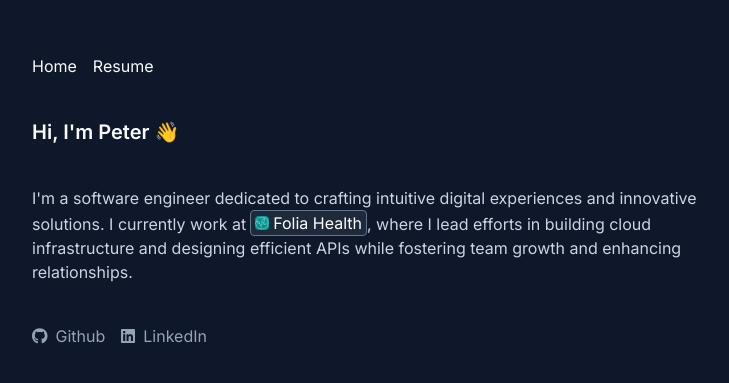
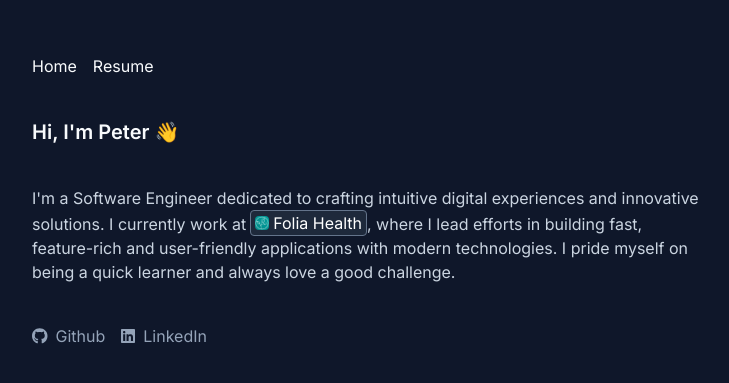
Before and after one commit to petervirtue/portfolio, a Next.js app: page / in a window 1280 px wide. Shown: the part 199-582 px from the top of the page, without its empty margins (272-1001 px from the left). Built offline with nearby package versions, Linux system fonts and the light colour scheme.

Commit message:
Adding in new resume and website professional summary

```diff
--- a/src/app/components/About.tsx
+++ b/src/app/components/About.tsx
@@ -8,7 +8,7 @@ export const About = () => {
       </h1>
       <p className="my-5 text-md text-slate-300">
         <span className="mr-1">
-          I&apos;m a software engineer dedicated to crafting intuitive digital
+          I&apos;m a Software Engineer dedicated to crafting intuitive digital
           experiences and innovative solutions. I currently work at
         </span>
         <ExperienceLink
@@ -19,9 +19,9 @@ export const About = () => {
           Folia Health
         </ExperienceLink>
         <span>
-          , where I lead efforts in building cloud infrastructure and designing
-          efficient APIs while fostering team growth and enhancing
-          relationships.
+          , where I lead efforts in building fast, feature-rich and
+          user-friendly applications with modern technologies. I pride myself on
+          being a quick learner and always love a good challenge.
         </span>
       </p>
     </div>
```
Also changed, not shown: 1 other file (tests, documents, lock files or other folders).
